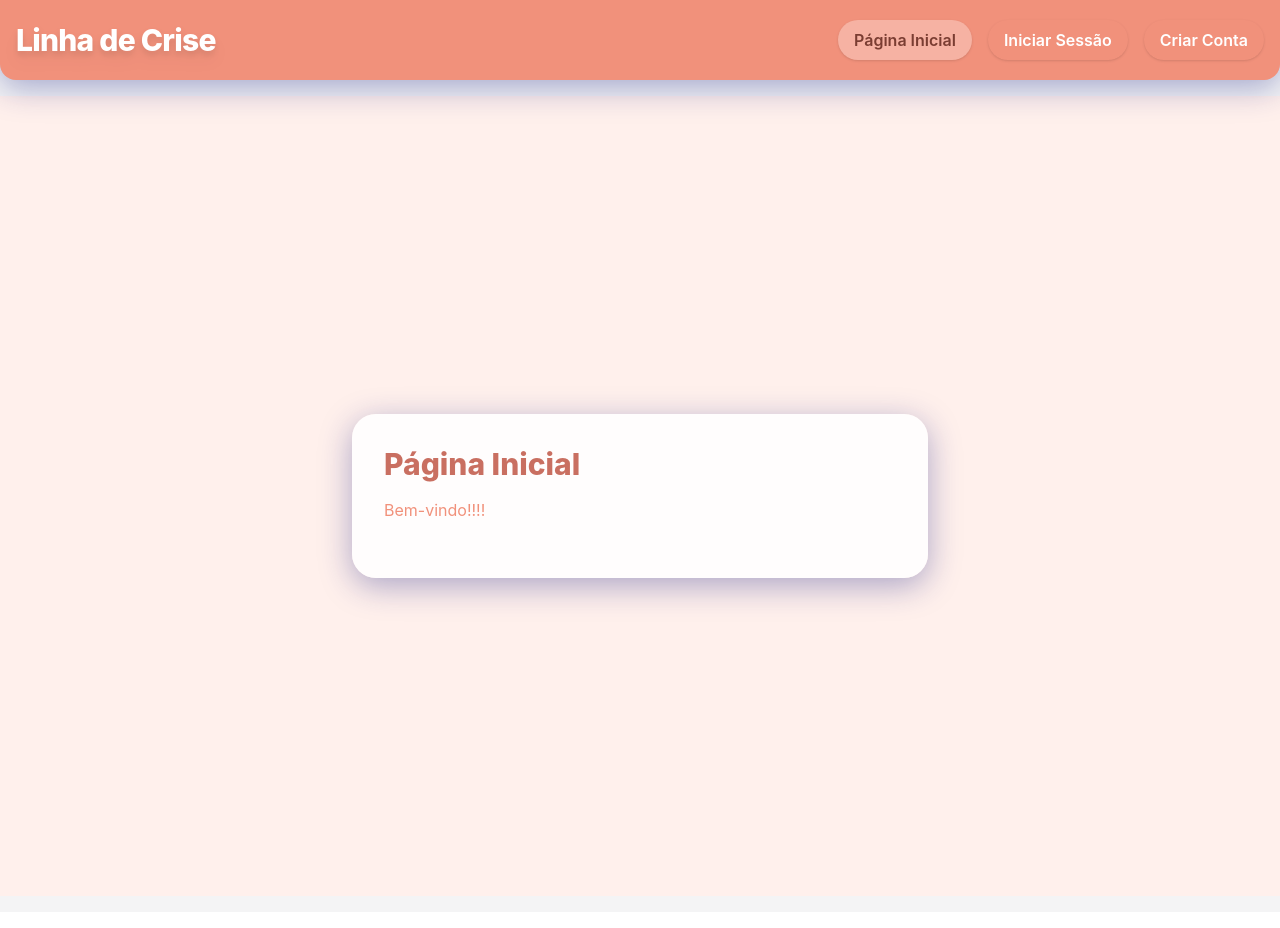
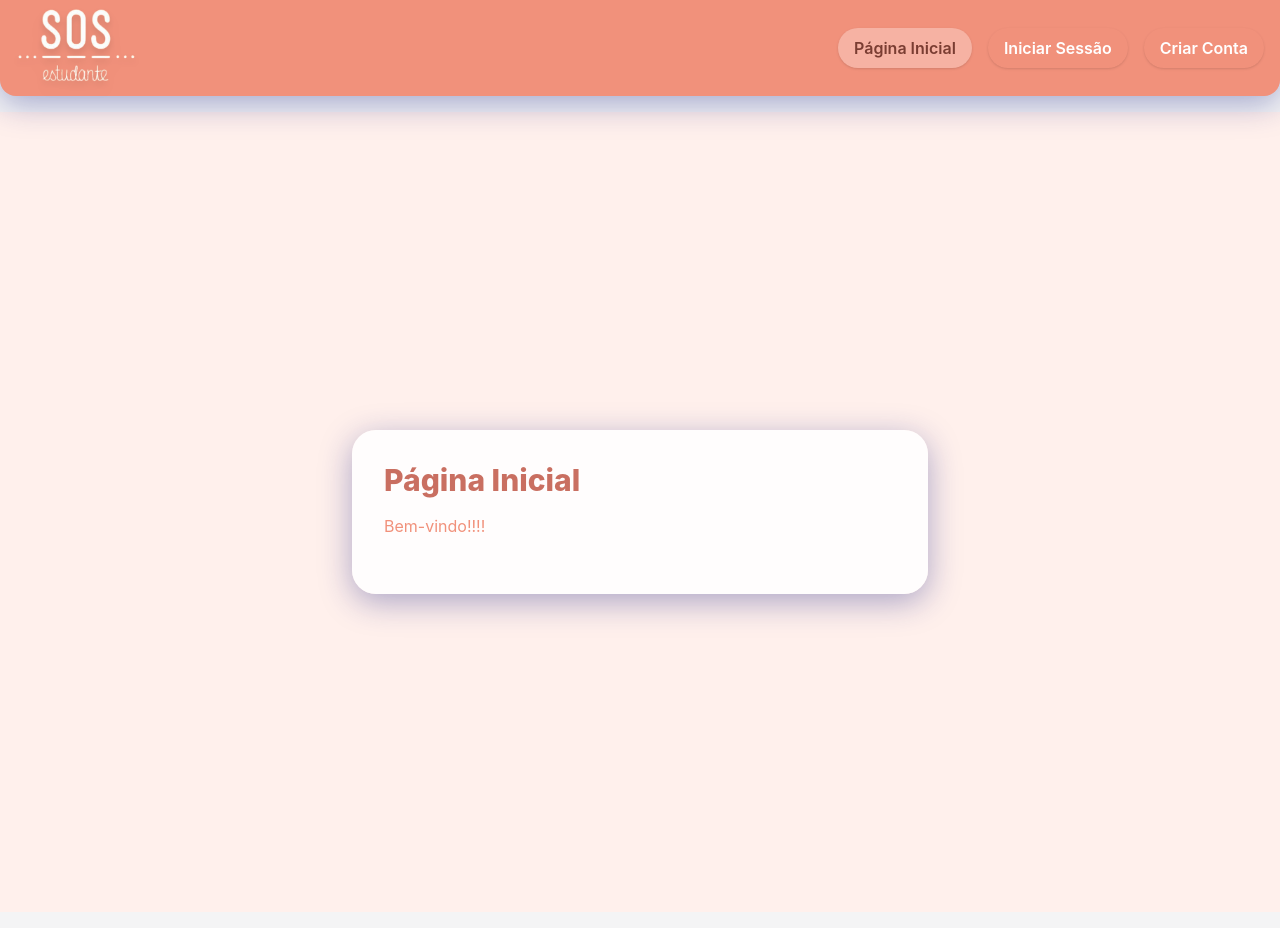
Before and after one commit to cachola11/CrisisLineApp, a React (Create React App) app in the folder crisis-line-web/: page / in a window 1280 px wide. Built offline with nearby package versions, Linux system fonts and the light colour scheme; no server answers.

Commit message:
Add navigation logo changes and additional assets

```diff
--- a/crisis-line-web/src/components/Navigation.tsx
+++ b/crisis-line-web/src/components/Navigation.tsx
@@ -2,6 +2,7 @@ import React from 'react';
 import { Link, useLocation } from 'react-router-dom';
 import { useAuth } from '../context/AuthContext';
 import { translations } from '../utils/translations';
+// import sosLogo from '../assets/sos-logo.png';
 
 const Navigation: React.FC = () => {
   const { user, signOut } = useAuth();
@@ -11,15 +12,25 @@ const Navigation: React.FC = () => {
     return location.pathname === path;
   };
 
+  // Debug: Check if logo is loading
+  console.log('SOS Logo path:', '/sos-logo.png');
+
   return (
-    <nav className="sticky top-0 z-50 bg-brand-500 shadow-glass rounded-b-2xl font-sans">
-      <div className="container mx-auto px-4">
-        <div className="flex justify-between items-center h-20">
-          <div className="flex items-center">
-            <Link to="/" className="text-3xl font-extrabold tracking-tight text-white drop-shadow-lg">
-              Linha de Crise
-            </Link>
-          </div>
+         <nav className="sticky top-0 z-50 bg-brand-500 shadow-glass rounded-b-2xl font-sans">
+       <div className="container mx-auto px-4">
+         <div className="flex justify-between items-center h-24">
+           <div className="flex items-center">
+             <Link to="/" className="flex items-center">
+               <img
+                 src="/sos-logo.png"
+                 alt="SOS Estudante"
+                 className="h-20 w-auto drop-shadow-lg relative z-10"
+                 style={{ maxHeight: '80px', width: 'auto' }}
+                 onError={(e) => console.error('Logo failed to load:', e)}
+                 onLoad={() => console.log('Logo loaded successfully')}
+               />
+             </Link>
+           </div>
 
           <div className="flex items-center space-x-4">
             <Link
--- /dev/null
+++ b/crisis-line-web/src/types/images.d.ts
@@ -0,0 +1,19 @@
+declare module '*.png' {
+  const value: string;
+  export default value;
+}
+
+declare module '*.jpg' {
+  const value: string;
+  export default value;
+}
+
+declare module '*.jpeg' {
+  const value: string;
+  export default value;
+}
+
+declare module '*.svg' {
+  const value: string;
+  export default value;
+}
```
Also changed, not shown: crisis-line-web/public/sos-logo.png (added), crisis-line-web/src/assets/sos-logo.png (added).
